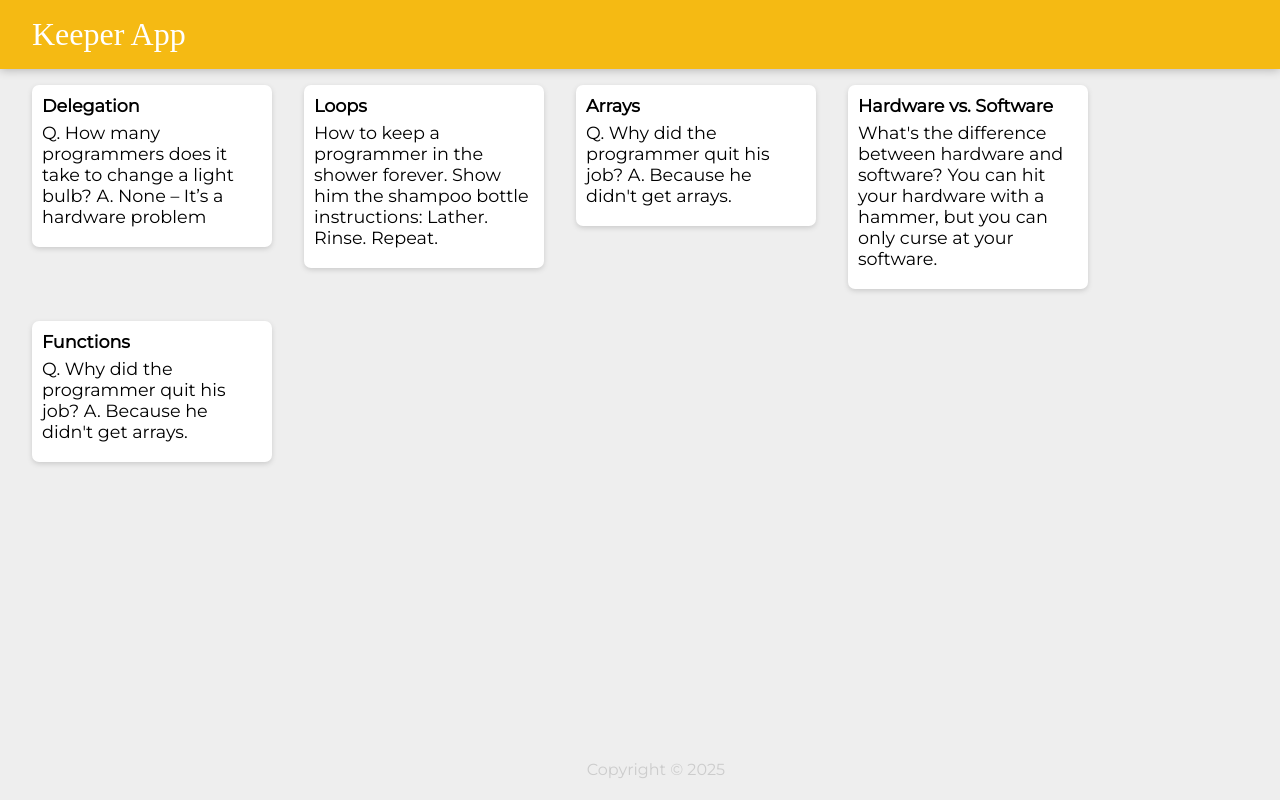
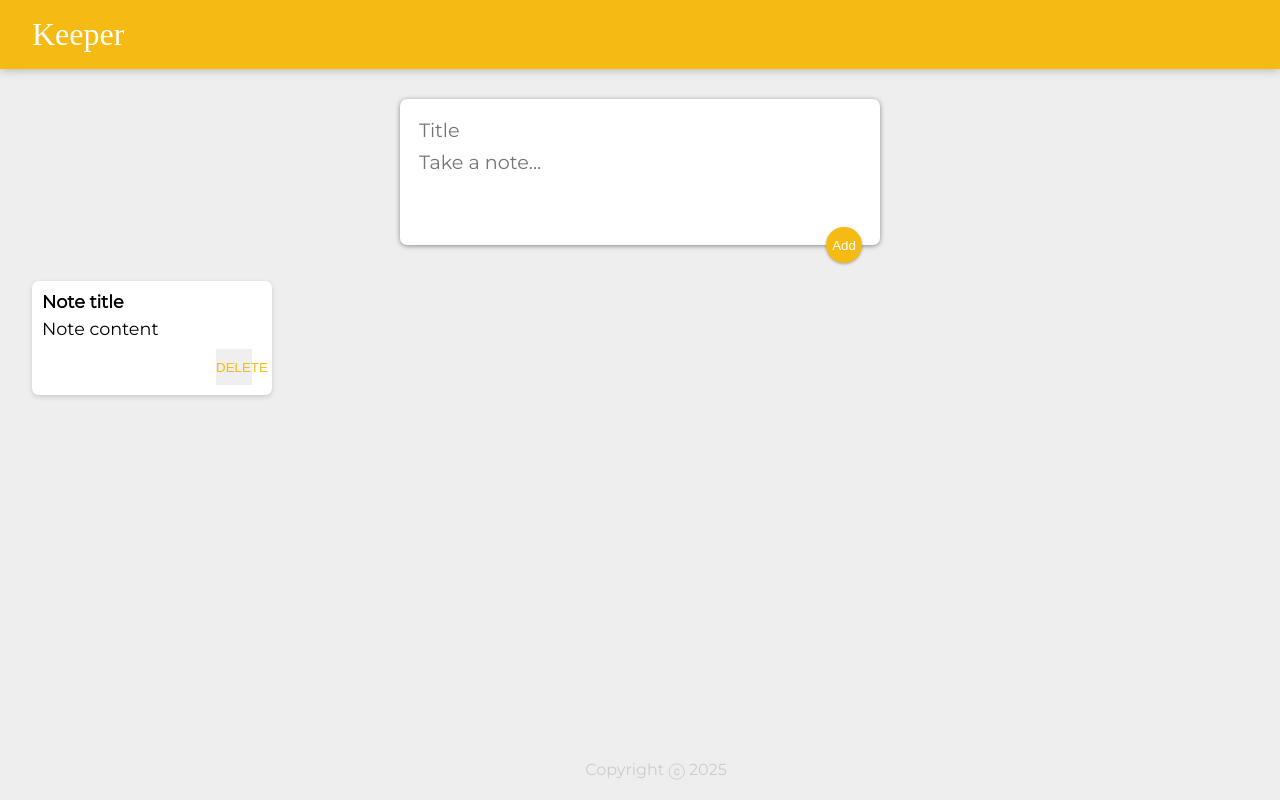
Before and after one commit to Skioulis/keeper-app-challenge, a React (Vite) app: page / in a window 1280 px wide. Built offline with nearby package versions, Linux system fonts and the light colour scheme; a web font is replaced by a local one.

Commit message:
start of part 4

```diff
--- a/package.json
+++ b/package.json
@@ -1,5 +1,5 @@
 {
-  "name": "keeper-app-part-1-starting",
+  "name": "keeper-part-3-starting",
   "private": true,
   "version": "0.0.0",
   "type": "module",
--- a/public/styles.css
+++ b/public/styles.css
@@ -54,3 +54,49 @@
   white-space: pre-wrap;
   word-wrap: break-word;
 }
+
+.note button {
+  position: relative;
+  float: right;
+  margin-right: 10px;
+  color: #f5ba13;
+  border: none;
+  width: 36px;
+  height: 36px;
+  cursor: pointer;
+  outline: none;
+}
+
+form {
+  position: relative;
+  width: 480px;
+  margin: 30px auto 20px auto;
+  background: #fff;
+  padding: 15px;
+  border-radius: 7px;
+  box-shadow: 0 1px 5px rgb(138, 137, 137);
+}
+form input,
+form textarea {
+  width: 100%;
+  border: none;
+  padding: 4px;
+  outline: none;
+  font-size: 1.2em;
+  font-family: inherit;
+  resize: none;
+}
+form button {
+  position: absolute;
+  right: 18px;
+  bottom: -18px;
+  background: #f5ba13;
+  color: #fff;
+  border: none;
+  border-radius: 50%;
+  width: 36px;
+  height: 36px;
+  box-shadow: 0 1px 3px rgba(0, 0, 0, 0.3);
+  cursor: pointer;
+  outline: none;
+}
--- a/src/components/App.jsx
+++ b/src/components/App.jsx
@@ -1,19 +1,18 @@
-import React from 'react';
-import Header from './Header.jsx';
-import Footer from './Footer.jsx';
-import Note from './Note.jsx';
-import notes from '../notes.js';
-import note from "./Note.jsx";
+import React from "react";
+import Header from "./Header";
+import Footer from "./Footer";
+import Note from "./Note";
+import CreateArea from "./CreateArea";
 
 function App() {
-    return (
-        <>
-            <Header/>
-            {notes.map(note => <Note key={note.key} title={note.title} content={note.content}/>)}
-            <Footer/>
-
-        </>
-    );
+  return (
+    <div>
+      <Header />
+      <CreateArea />
+      <Note key={1} title="Note title" content="Note content" />
+      <Footer />
+    </div>
+  );
 }
 
 export default App;
--- /dev/null
+++ b/src/components/CreateArea.jsx
@@ -0,0 +1,15 @@
+import React from "react";
+
+function CreateArea() {
+  return (
+    <div>
+      <form>
+        <input name="title" placeholder="Title" />
+        <textarea name="content" placeholder="Take a note..." rows="3" />
+        <button>Add</button>
+      </form>
+    </div>
+  );
+}
+
+export default CreateArea;
--- a/src/components/Footer.jsx
+++ b/src/components/Footer.jsx
@@ -1,9 +1,12 @@
-import React from 'react';
+import React from "react";
 
 function Footer() {
-    const year = new Date().getFullYear();
-
-    return <footer><p>Copyright &copy; {year}</p></footer>
+  const year = new Date().getFullYear();
+  return (
+    <footer>
+      <p>Copyright ⓒ {year}</p>
+    </footer>
+  );
 }
 
 export default Footer;
--- a/src/components/Header.jsx
+++ b/src/components/Header.jsx
@@ -1,7 +1,11 @@
-import React from 'react';
+import React from "react";
 
 function Header() {
-    return <header><h1 className="header">Keeper App</h1></header>
+  return (
+    <header>
+      <h1>Keeper</h1>
+    </header>
+  );
 }
 
 export default Header;
--- a/src/components/Note.jsx
+++ b/src/components/Note.jsx
@@ -1,11 +1,13 @@
-import React from 'react';
+import React from "react";
 
 function Note(props) {
-    return(
-    <div className={ "note"}>
-        <h1>{props.title}</h1>
-        <p>{props.content}</p>
-    </div>);
+  return (
+    <div className="note">
+      <h1>{props.title}</h1>
+      <p>{props.content}</p>
+      <button>DELETE</button>
+    </div>
+  );
 }
 
 export default Note;
```
Also changed, not shown: src/index.jsx (+19 -18 lines), 1 other file (tests, documents, lock files or other folders).
